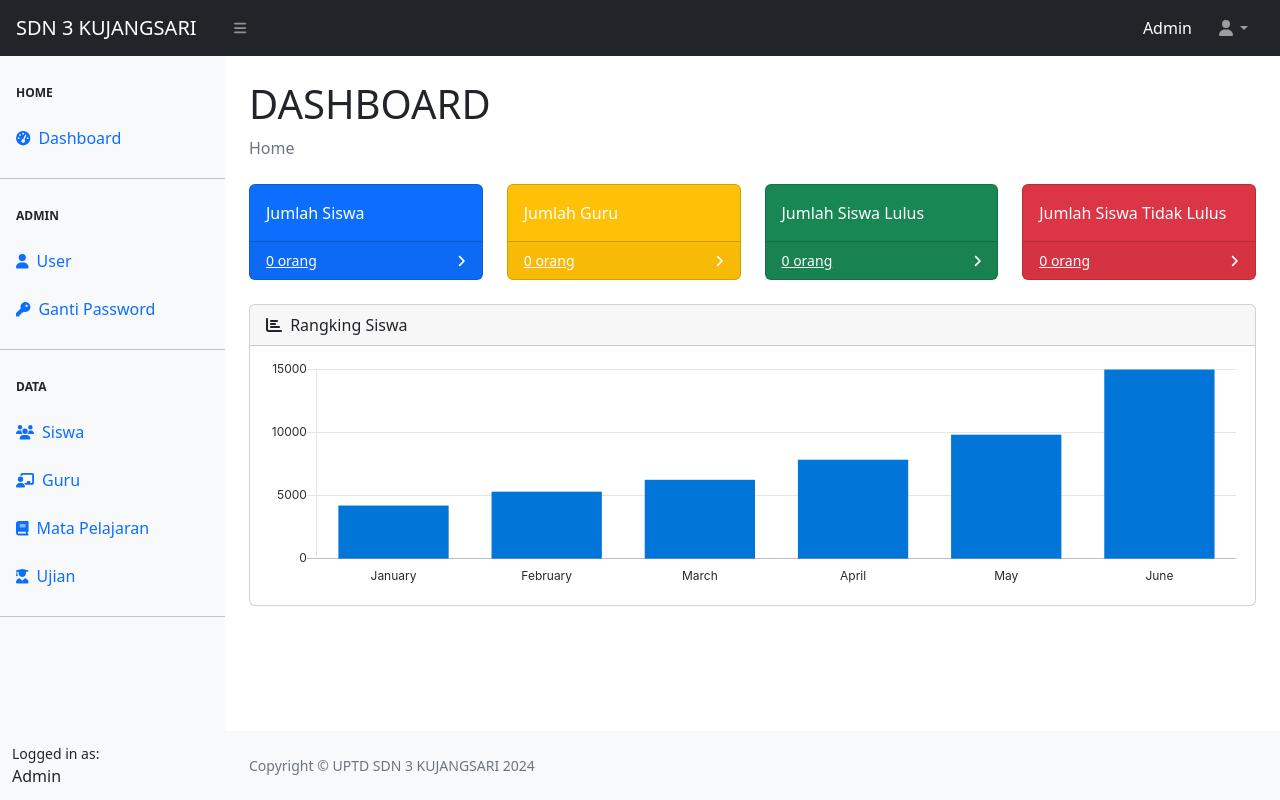
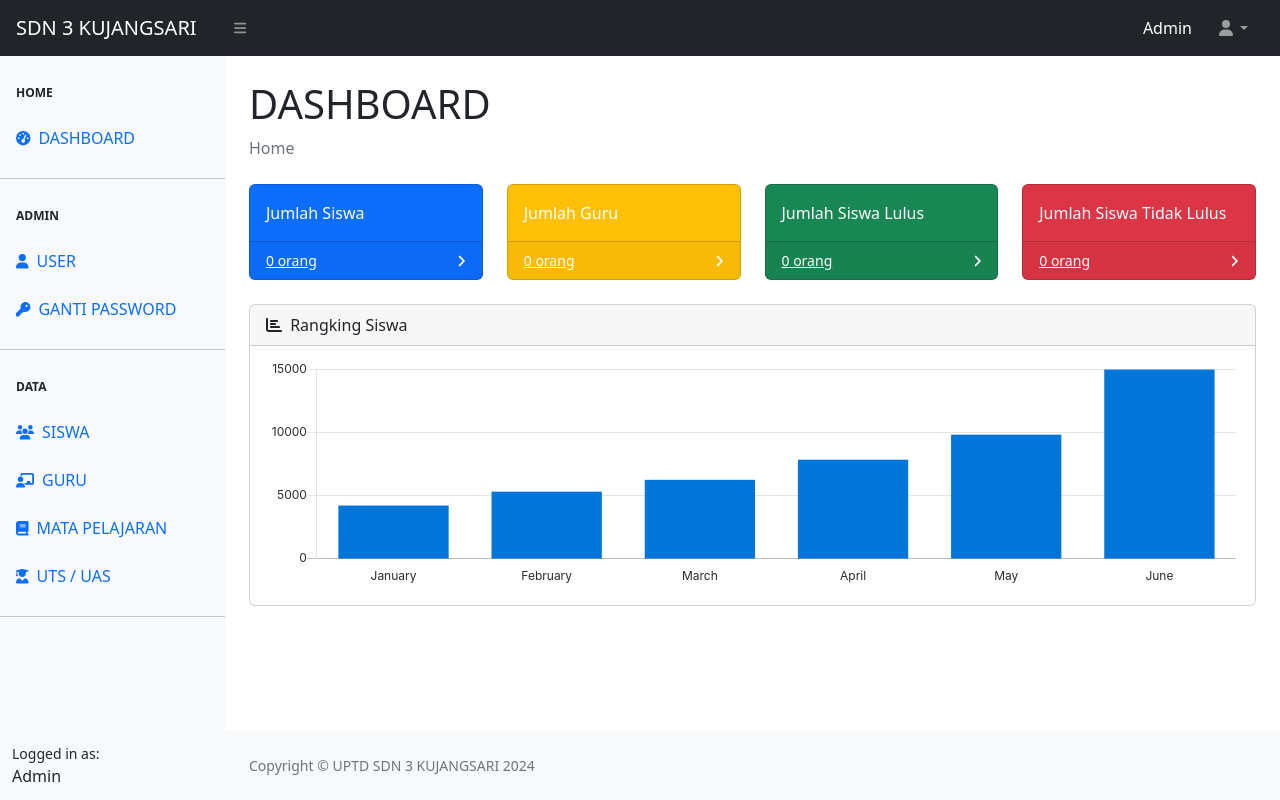
Before and after one commit to Madleyym/sistem-akademik-mengolah-data-sekolah, a PHP site: page /sekolah/index.php in a window 1280 px wide. Run offline with PHP 8.4, Linux system fonts and the light colour scheme; the visitor is signed in with stand-in values (Sample User, id 1); some libraries are stand-ins or nearby versions.

Commit message:
edit sidebar

```diff
--- a/template/sidebar.php
+++ b/template/sidebar.php
@@ -6,35 +6,35 @@
                     <div class="sb-sidenav-menu-heading">Home</div>
                     <a class="nav-link" href="<?= $main_url ?>index.php">
                         <div class="sb-nav-link-icon"><i class="fas fa-tachometer-alt"></i></div>
-                        Dashboard
+                        DASHBOARD
                     </a>
                     <hr class="mb-0">
                     <div class="sb-sidenav-menu-heading">Admin</div>
                     <a class="nav-link" href="<?= $main_url ?>user/add-user.php">
                         <div class="sb-nav-link-icon"><i class="fa-solid fa-user"></i></div>
-                        User
+                        USER
                     </a>
                     <a class="nav-link" href="<?= $main_url ?>user/password.php">
                         <div class="sb-nav-link-icon"><i class="fa-solid fa-key"></i></div>
-                        Ganti Password
+                        GANTI PASSWORD
                     </a>
                     <hr class="mb-0">
                     <div class="sb-sidenav-menu-heading">Data</div>
                     <a class="nav-link" href="<?= $main_url ?>siswa/siswa.php">
                         <div class="sb-nav-link-icon"><i class="fa-solid fa-users"></i></div>
-                        Siswa
+                        SISWA
                     </a>
                     <a class="nav-link" href="<?= $main_url ?>guru/guru.php">
                         <div class="sb-nav-link-icon"><i class="fa-solid fa-chalkboard-user"></i></div>
-                        Guru
+                        GURU
                     </a>
                     <a class="nav-link" href="<?= $main_url ?>pelajaran/pelajaran.php">
                         <div class="sb-nav-link-icon"><i class="fa-solid fa-book"></i></div>
-                        Mata Pelajaran
+                        MATA PELAJARAN
                     </a>
-                    <a class="nav-link" href="<?= $main_url ?>index.php">
+                    <a class="nav-link" href="<?= $main_url ?>ujian/ujian.php">
                         <div class="sb-nav-link-icon"><i class="fa-solid fa-user-graduate"></i></div>
-                        Ujian
+                        UTS / UAS
                     </a>
 
                     <hr class="mb-0">
```
